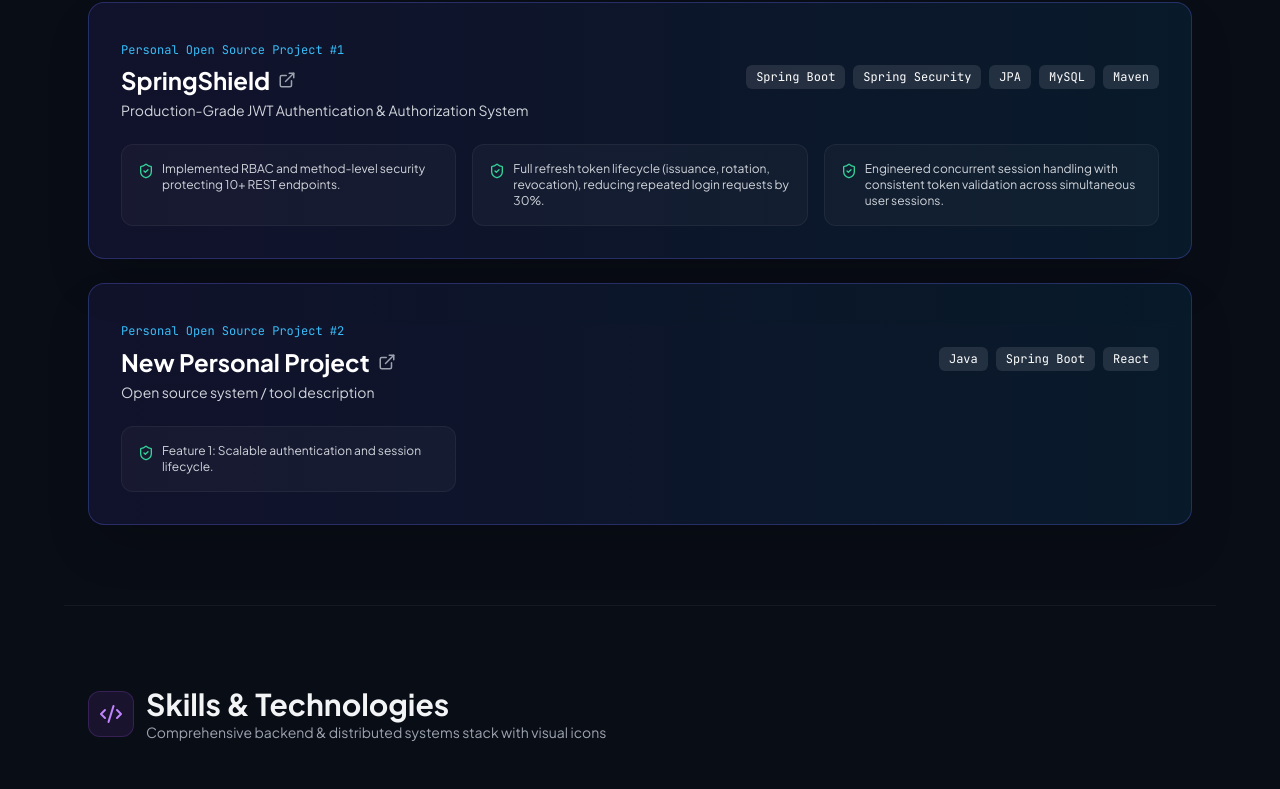
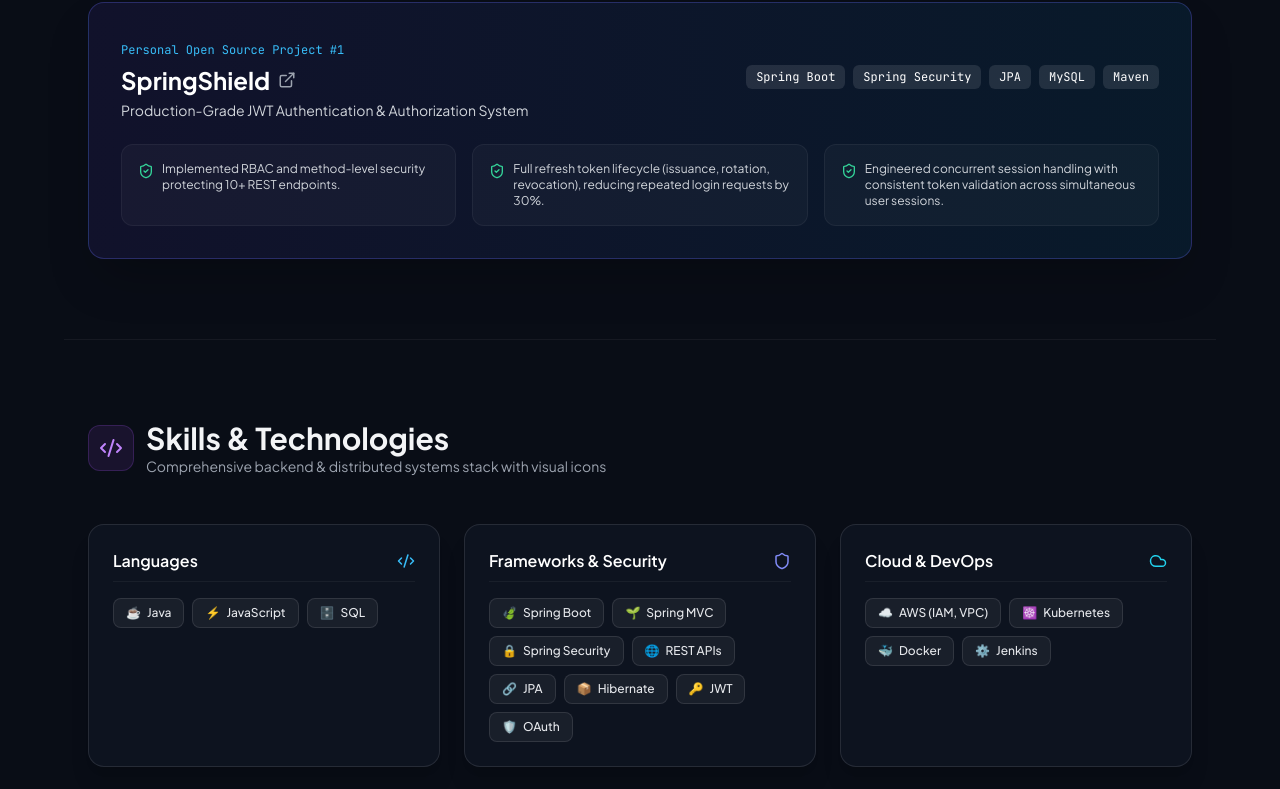
Before and after one commit to rkraj624/portfolio-main, a React (Vite) app: page / in a window 1280 px wide. Shown: the part 1973-2762 px from the top of the page. Built offline with nearby package versions, Linux system fonts and the light colour scheme.

Commit message:
chore: update portfolio contents via dashboard [8/7/2026, 6:35:22 AM]

```diff
--- a/src/data.js
+++ b/src/data.js
@@ -174,19 +174,6 @@ export const PORTFOLIO_DATA = {
         "Full refresh token lifecycle (issuance, rotation, revocation), reducing repeated login requests by 30%.",
         "Engineered concurrent session handling with consistent token validation across simultaneous user sessions."
       ]
-    },
-    {
-      "name": "New Personal Project",
-      "tagline": "Open source system / tool description",
-      "github": "https://github.com/rkraj-portfolio",
-      "tech": [
-        "Java",
-        "Spring Boot",
-        "React"
-      ],
-      "features": [
-        "Feature 1: Scalable authentication and session lifecycle."
-      ]
     }
   ],
   "achievements": [
```
